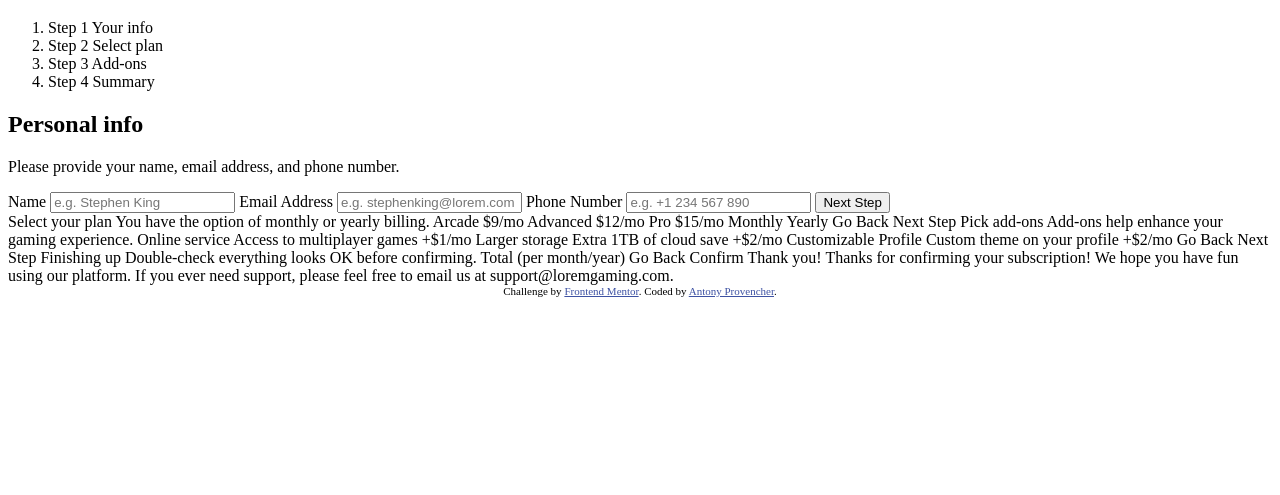
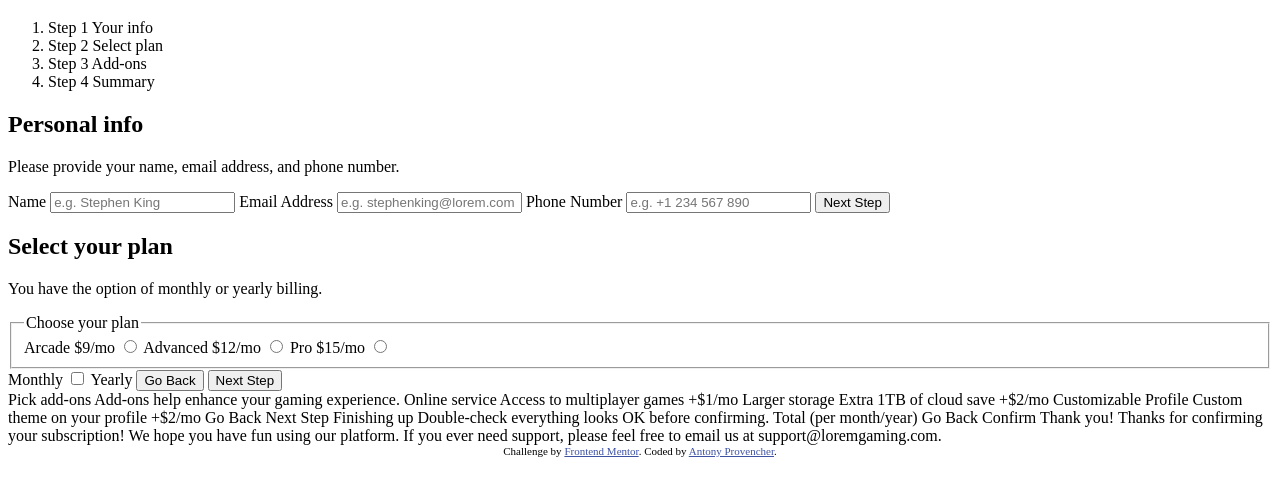
Before and after one commit to PiisuW/subscription-signup-form, a website built with Vite: page index.html in a window 1280 px wide. Shown: the part 61-556 px from the top of the page. Built offline with nearby package versions, Linux system fonts and the light colour scheme.

Commit message:
Add semantic HTML for step 2 (plan selection)

```diff
--- a/index.html
+++ b/index.html
@@ -77,24 +77,39 @@
 
   <!-- Step 2 start -->
 
-  Select your plan
-  You have the option of monthly or yearly billing.
+  <div>
+    <h2>Select your plan</h2>
+    <p>You have the option of monthly or yearly billing.</p>
+  <fieldset>
+    <legend>Choose your plan</legend>
 
-  Arcade
-  $9/mo
+    <label for="Arcade">
+      <span>Arcade</span>
+      <span>$9/mo</span>
+    </label>
+    <input type="radio" id="Arcade" name="plan" required>
 
-  Advanced
-  $12/mo
+    <label for="Advanced">
+      <span>Advanced</span>
+      <span>$12/mo</span>
+    </label>
+    <input type="radio" id="Advanced" name="plan">
 
-  Pro
-  $15/mo
+    <label for="Pro">
+      <span>Pro</span>
+      <span>$15/mo</span>
+    </label>
+    <input type="radio" id="Pro" name="plan">
+  </fieldset>
 
-  Monthly
-  Yearly
+  <label for="Time">Monthly</label>
+  <input type="checkbox" id="Time">
+  <label for="Time">Yearly</label>
 
-  Go Back
-  Next Step
+  <button type="button">Go Back</button>
+  <button type="button">Next Step</button>
 
+</div>
   <!-- Step 2 end -->
 
   <!-- Step 3 start -->
```
